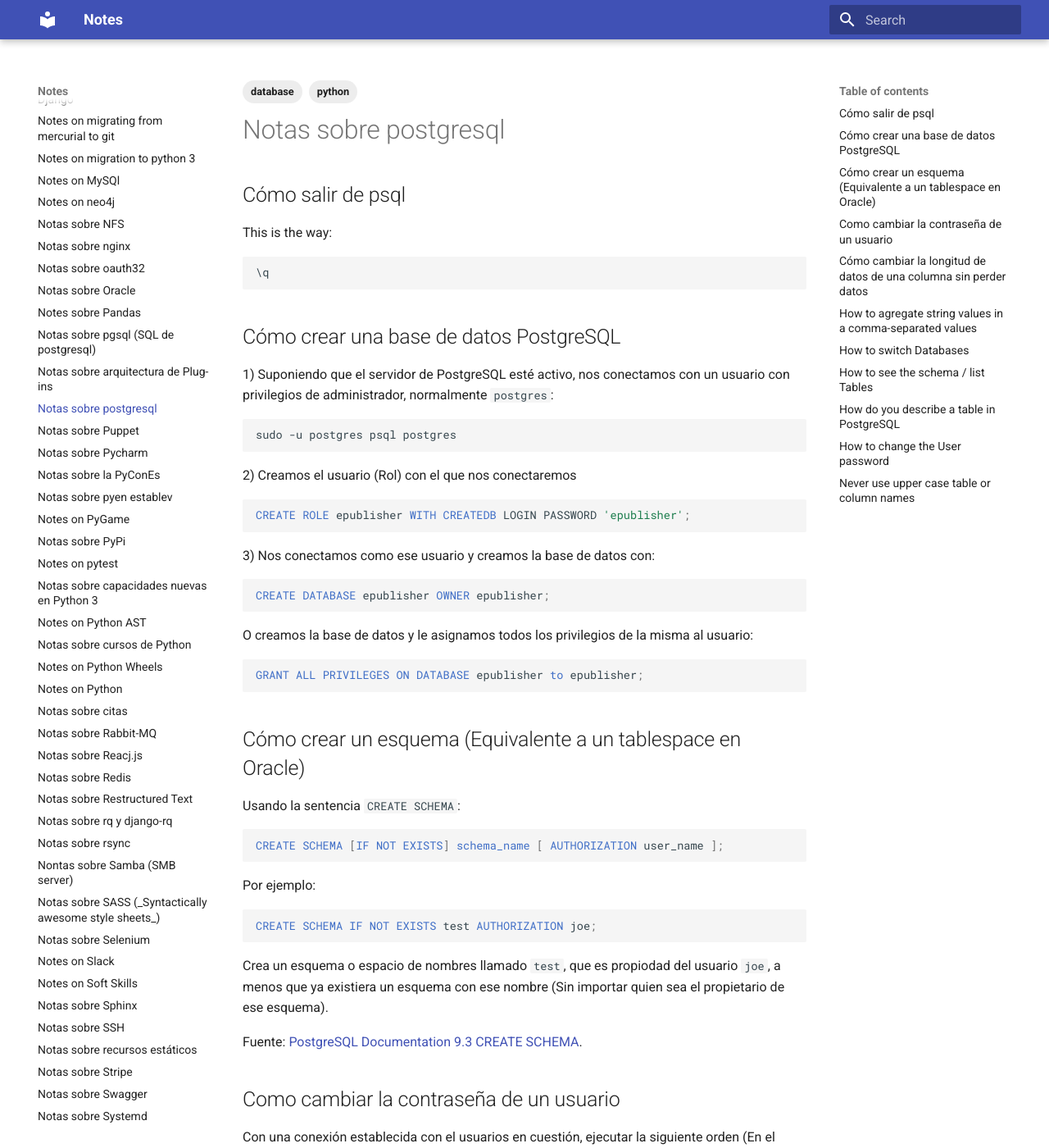
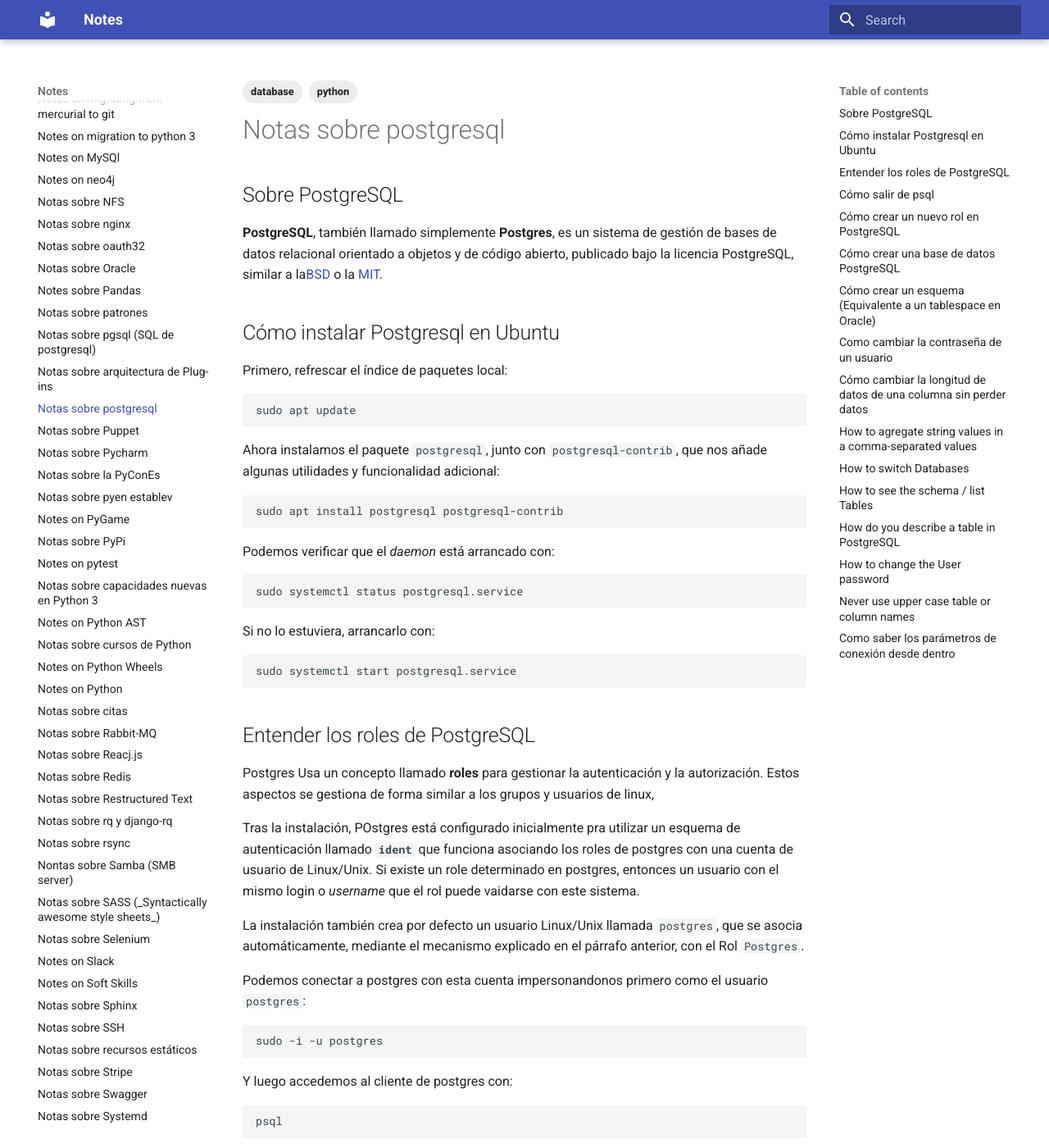
Before and after one commit to euribates/notes, an MkDocs documentation site: the page built from docs/notes-on-postgresql.md, in a window 1280 px wide and 1400 px high. Shown: the whole window at 82% size. Built offline with MkDocs 1.6.1 and Material for MkDocs 9.7.7, drawn with Linux system fonts in a browser that asks for light colours; some of the changed text lies outside the part shown.

````diff
--- a/docs/notes-on-postgresql.md
+++ b/docs/notes-on-postgresql.md
@@ -5,15 +5,110 @@
     - python
 ---
 
+## Sobre PostgreSQL
+
+**PostgreSQL**, también llamado simplemente **Postgres**, es un sistema de
+gestión de bases de datos relacional orientado a objetos y de código abierto,
+publicado bajo la licencia PostgreSQL, similar a
+la[BSD](https://es.wikipedia.org/wiki/Licencia_BSD) o la
+[MIT](https://es.wikipedia.org/wiki/Licencia_MIT).
+
+
+## Cómo instalar Postgresql en Ubuntu
+
+Primero, refrescar el índice de paquetes local:
+
+```shell
+sudo apt update
+```
+
+Ahora instalamos el paquete `postgresql`, junto con `postgresql-contrib`, que
+nos añade algunas utilidades y funcionalidad adicional:
+
+```shell
+sudo apt install postgresql postgresql-contrib
+```
+
+Podemos verificar que el _daemon_ está arrancado con:
+
+```shell
+sudo systemctl status postgresql.service
+```
+
+Si no lo estuviera, arrancarlo con:
+
+```shell
+sudo systemctl start postgresql.service
+```
+
+## Entender los roles de PostgreSQL
+
+Postgres Usa un concepto llamado **roles** para gestionar la autenticación y la
+autorización. Estos aspectos se gestiona de forma similar a los grupos y
+usuarios de linux,
+
+Tras la instalación, POstgres está configurado inicialmente pra utilizar un
+esquema de autenticación llamado **`ident`** que funciona asociando los roles
+de postgres con una cuenta de usuario de Linux/Unix. Si existe un role
+determinado en postgres, entonces un usuario con el mismo login o _username_
+que el rol puede vaidarse con este sistema.
+
+La instalación también crea por defecto un usuario Linux/Unix llamada
+`postgres`, que se asocia automáticamente, mediante el mecanismo explicado en
+el párrafo anterior, con el Rol `Postgres`.
+
+Podemos conectar a postgres con esta cuenta impersonandonos primero como el
+usuario `postgres`:
+
+```shell
+sudo -i -u postgres
+```
+
+Y luego accedemos al cliente de postgres con:
+
+```shell
+psql
+```
+
+Otra forma de hacerlo es combinar los dos pasos anteriores en uno solo:
+
+```shell
+sudo -u postgres psql
+```
+
 ## Cómo salir de psql
 
-This is the way:
+Para salir del interprete psql hay que usar:
 
 ```
 \q
 ```
 
+## Cómo crear un nuevo rol en PostgreSQL
+
+Si estamos conectados con el usuario `postgres`, la forma más facil de crear un
+nuevo rol es:
+
+```shell
+createuser --interactive
+```
+
+Si estamos con otro usuario podemos usar `sudo`:
+
+```shell
+sudo -u postgres createuser --interactive
+```
+
+El programa nos preguntará interactivamente por las propiedades del usuario.
+
+Fuente:
+
+- [How To Install PostgreSQL on Ubuntu 20.04 [Quickstart] | DigitalOcean](https://www.digitalocean.com/community/tutorials/how-to-install-postgresql-on-ubuntu-20-04-quickstart)
+
 ## Cómo crear una base de datos PostgreSQL
+
+
+
 
 1) Suponiendo que el servidor de PostgreSQL esté activo, nos conectamos con
 un usuario con privilegios de administrador, normalmente `postgres`:
@@ -234,3 +329,21 @@
 about quoting them.
 
 Fuente: [Don't Do This on PostgreSQL](https://wiki.postgresql.org/wiki/Don't_Do_This#Don.27t_use_upper_case_table_or_column_names)
+
+## Como saber los parámetros de conexión desde dentro
+
+Una vez conectado, podemos comprobar los datos de la conexión con
+el siquiente comando:
+
+```
+\conninfo
+```
+Qué daría algo similar a:
+
+```
+You are connected to database "sammy" as user "sammy" via socket in "/var/run/postgresql" at port "5432".
+```
+
+Fuente:
+
+- [How To Install PostgreSQL on Ubuntu 20.04 [Quickstart]  | DigitalOcean](https://www.digitalocean.com/community/tutorials/how-to-install-postgresql-on-ubuntu-20-04-quickstart)
````
Also changed, not shown: docs/index.md (+2 -0 lines), docs/notes-on-blender.md (+6 -0 lines), docs/notes-on-chartjs.md (added, +63 -0 lines), docs/notes-on-css.md (+10 -6 lines), docs/notes-on-django.md (+40 -0 lines), docs/notes-on-patterns.md (added, +94 -0 lines).
